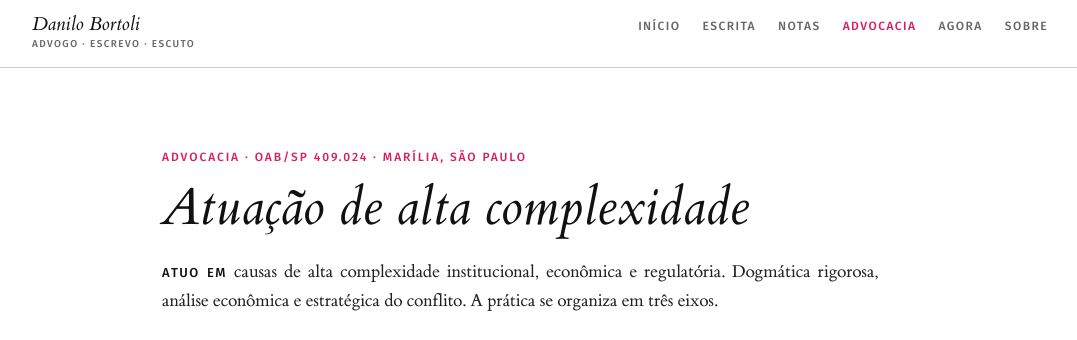
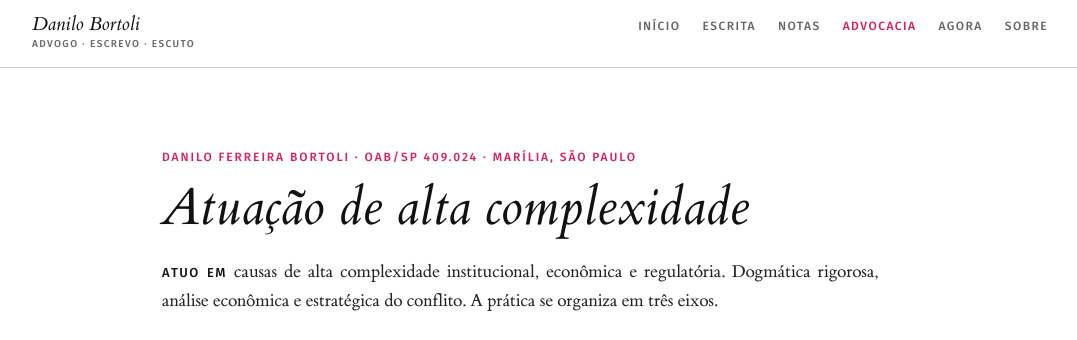
Before and after one commit to danilobortoli/danilobortoli.github.io, a Jekyll site: the page built from advocacia.html, in a window 1280 px wide and 1361 px high. Shown: the top 340 px of the window, without its empty margins (100-1177 px from the left). Built offline with Jekyll 4.4.1, drawn with Linux system fonts in a browser that asks for light colours.

Commit message:
Tornar o nome completo localizável e enriquecer o schema Person
"Danilo Ferreira Bortoli" só existia no alternateName do JSON-LD, nunca em
texto visível — o site não tinha como corresponder a uma busca pelo nome
completo. Passa a aparecer na identificação profissional em Sobre (junto ao
número da OAB, onde é natural) e na linha de abertura de Advocacia.

Amplia o schema Person com localidade (Marília/SP), vínculo com a MATRA e
áreas de atuação, para que o Google consiga associar o site à pessoa como
entidade em vez de tratá-lo como um domínio anônimo.

Co-Authored-By: Claude Opus 5 <noreply@anthropic.com>
Claude-Session: https://claude.ai/code/session_01AdE5z2owiZj2j6n8dhUNF6

```diff
--- a/advocacia.html
+++ b/advocacia.html
@@ -4,7 +4,7 @@ title: Advocacia
 ---
 
 <section class="adv-head">
-  <p class="eyebrow">Advocacia · OAB/SP 409.024 · Marília, São Paulo</p>
+  <p class="eyebrow">Danilo Ferreira Bortoli · OAB/SP 409.024 · Marília, São Paulo</p>
   <h1 class="page-title">Atuação de alta complexidade</h1>
   <p class="adv-lede"><span class="incipit">Atuo em</span> causas de alta complexidade institucional, econômica e regulatória. Dogmática rigorosa, análise econômica e estratégica do conflito. A prática se organiza em três eixos.</p>
 </section>
--- a/sobre.html
+++ b/sobre.html
@@ -14,7 +14,7 @@ main_class: site-main--sobre
     <p><span class="incipit">Sou advogado</span> em Marília<sup class="footref">1</sup>. Atuo em direito tributário, empresarial, recuperação judicial e direito público, sobretudo em matérias de complexidade institucional e regulatória. Advogo para a <span class="name">OSCIP MATRA — Marília Transparente</span>.</p>
   </div>
   <div class="sobre-block-margin">
-    <p class="footaside"><sup>1&nbsp;</sup>OAB/SP 409.024. Ver <a href="{{ '/advocacia.html' | relative_url }}">Advocacia</a> para os eixos de atuação e contato.</p>
+    <p class="footaside"><sup>1&nbsp;</sup>Danilo Ferreira Bortoli, OAB/SP 409.024. Ver <a href="{{ '/advocacia.html' | relative_url }}">Advocacia</a> para os eixos de atuação e contato.</p>
   </div>
 </section>
 
```
Also changed, not shown: _layouts/default.html (+18 -0 lines).
